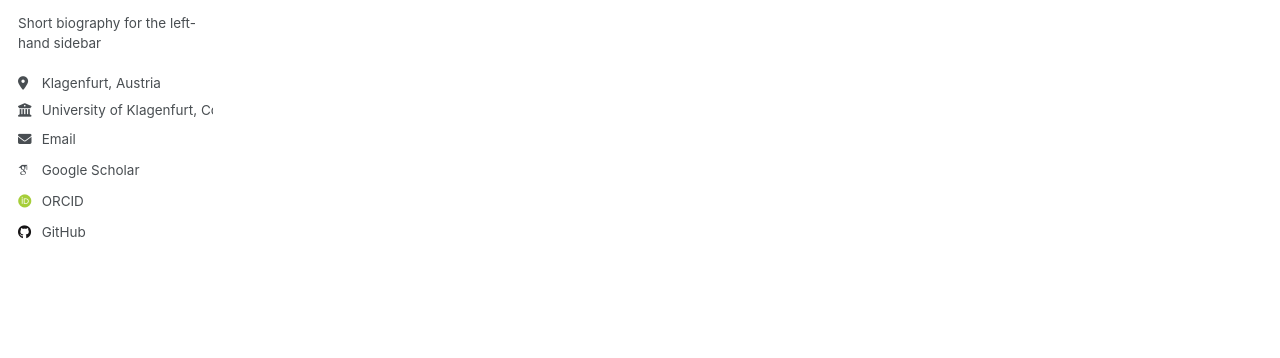
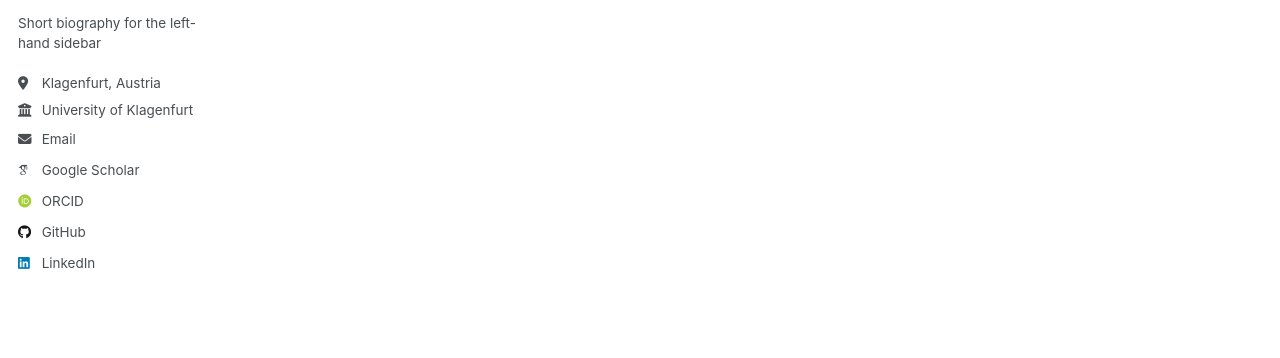
Before and after one commit to LucaDiPierno/LucaDiPierno.github.io, a Jekyll site: the page built from _pages/non-menu-page.md, in a window 1280 px wide. Shown: the part 357-715 px from the top of the page. Built offline with Jekyll 4.4.1, drawn with Linux system fonts in a browser that asks for light colours; some web fonts are replaced; a script that is not in the unit is left out; part of the change alters nothing that is shown.

```diff
--- a/_config.yml
+++ b/_config.yml
@@ -24,7 +24,7 @@ author:
   pronouns         : # example: "she/her"
   bio              : "Short biography for the left-hand sidebar"
   location         : "Klagenfurt, Austria"
-  employer         : "University of Klagenfurt, Control of Networked Systems Group"
+  employer         : "University of Klagenfurt"
   uri              : # URL
   email            : "luca.dipierno@aau.at"
 
@@ -37,11 +37,11 @@ author:
 
   # Repositories and software development
   bitbucket        : # Username - Update with your username on the site
-  github           : "academicpages"
+  github           : "https://github.com/LucaDiPierno"
   stackoverflow    : # User number or user number and name (i.e., use "1" or "1/jeff-atwood")
 
   # Social media
-  linkedin         : # Username
+  linkedin         : https://www.linkedin.com/in/lucadipierno/
   medium           : # URL
   twitter          : # Username for X / Twitter
   xing             : # Username
```
